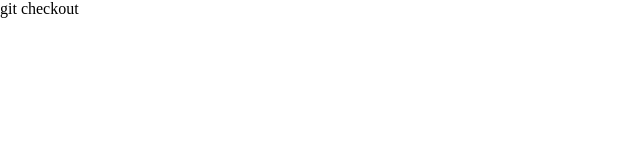
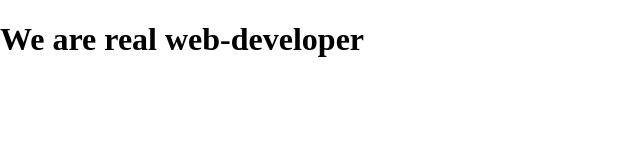
Before and after one commit to Kirashchuk/grid-template-project, a website: page index.html in a window 1280 px wide. Shown: the whole page, without its empty margins (0-640 px from the left). Drawn offline with Linux system fonts and the light colour scheme.

Commit message:
edit git ignore

```diff
--- a/index.html
+++ b/index.html
@@ -21,7 +21,7 @@
 <body>
 
   <!-- Код пишем здесь -->
-  git checkout
+  <h1>We are real web-developer</h1>
   <!-- Подключаем библиотеку jquery, необходимую для работы нашего основного скрипта -->
   <script src="libs/jquery/dist/jquery.min.js"></script>
   <!-- Подключаем наш основной скрипт, с которым будем работать -->
```
Also changed, not shown: 1 other file.
